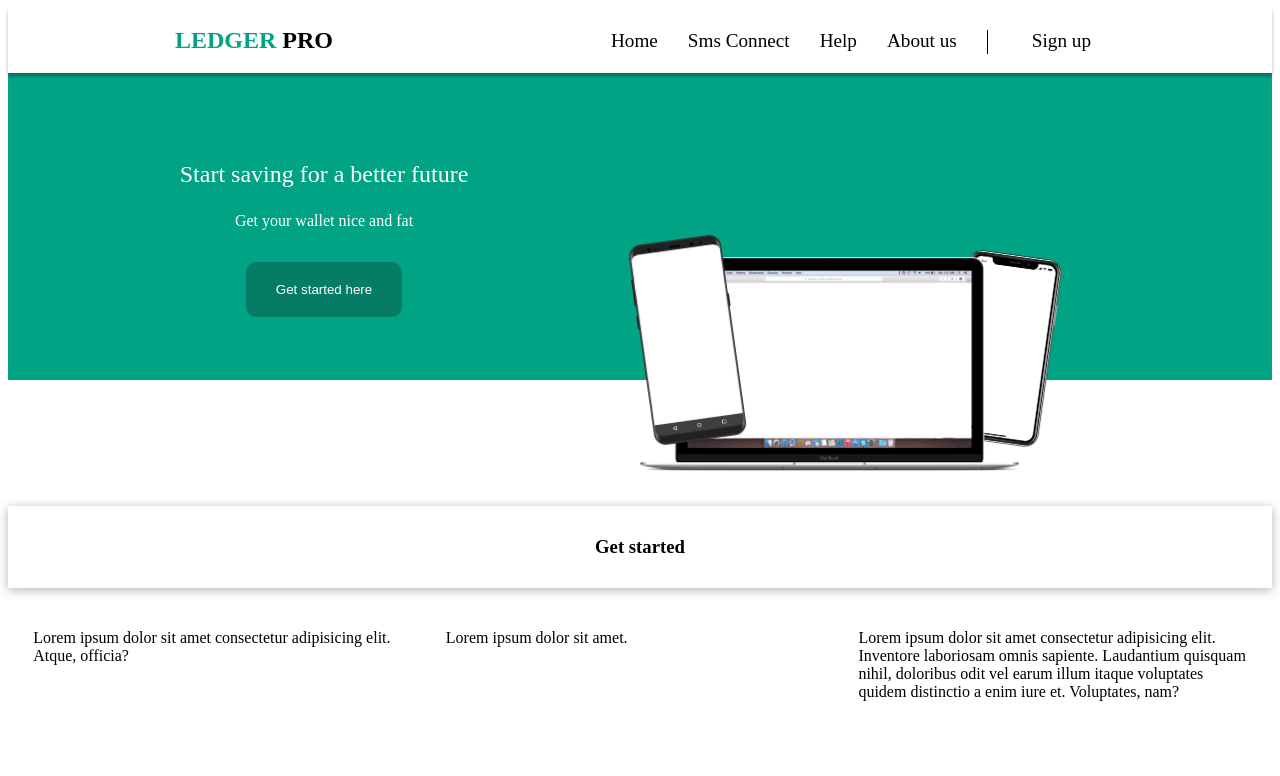
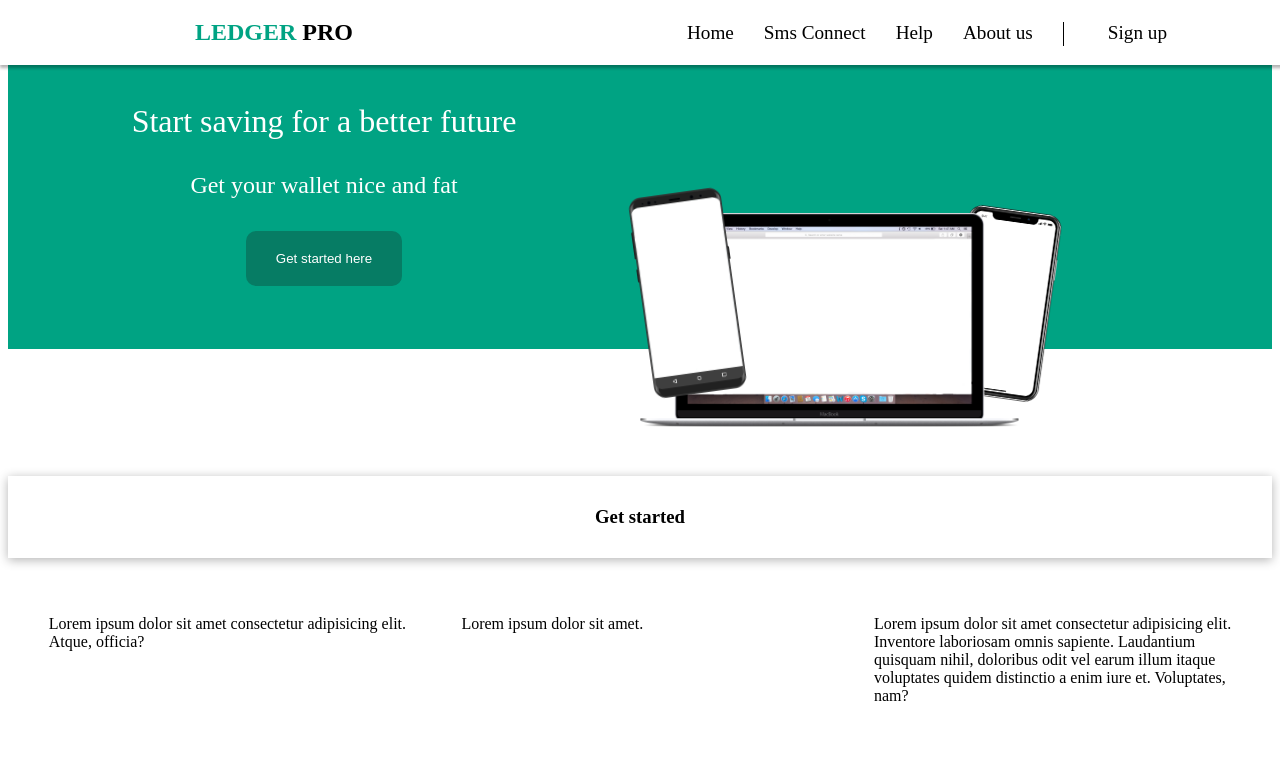
Before and after one commit to NathanTura/web-final-proj-website, a plain HTML site: page public/index.html in a window 1280 px wide. Drawn offline with Linux system fonts and the light colour scheme.

Commit message:
updated style css

```diff
--- a/public/css/style.css
+++ b/public/css/style.css
@@ -2,6 +2,7 @@ body {
     /* background-color: #1a1a2e;
     background-color: #16213e; */
     display: block;
+
 }
 
 .menu {
@@ -9,7 +10,11 @@ body {
     justify-content: space-between;
     padding: 1.2rem 3rem;
     box-shadow: 0px 3px 3px rgba(0, 0, 0, 0.3);
-    position: relative;
+    position: fixed;
+    top: 0;
+    left: 0;
+    width: 100%;
+    background-color: white;
     z-index: 10;
 }
 
@@ -84,7 +89,7 @@ body {
 }
 
 .slogan .sl1 {
-    font-size: 1.5rem;
+    font-size: 2rem;
     font-weight: lighter;
     color: white;
     text-align: center;
@@ -92,11 +97,12 @@ body {
 
 .slogan .sl2 {
     font-weight:normal;
-    font-size: 1rem;
+    font-size: 1.5rem;
     color: white;
     text-align: center;
     margin-bottom: 2rem;
 }
+
 .slogan button{
     display: flex;
     margin: auto;
@@ -163,7 +169,7 @@ body {
 
 .laptop:hover
 {
-    transform: translateY(-2em);
+    transform: translateY(-2em) scale(1.1);
     cursor:pointer;
 }
 
@@ -237,3 +243,7 @@ body:has(.laptop:hover) .phone2 {
 .discription section{
     height: 10rem;
 }
+
+section p {
+    padding: 4%;
+}
```
